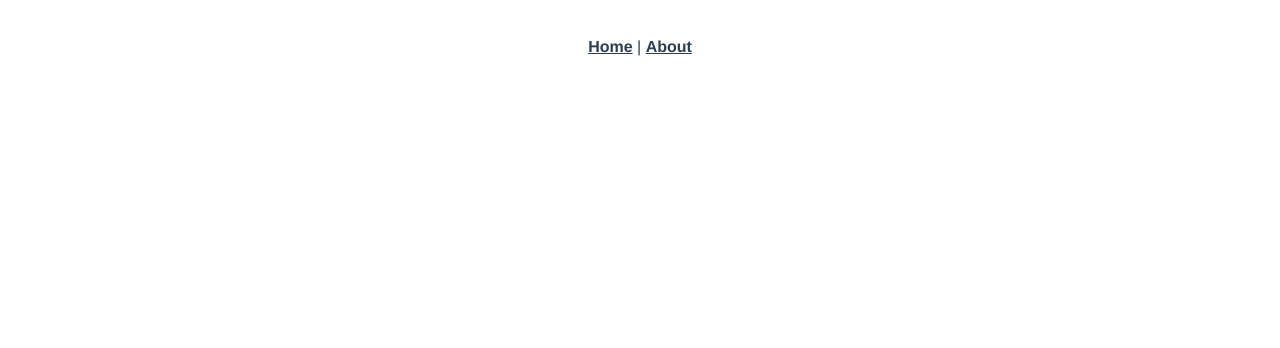
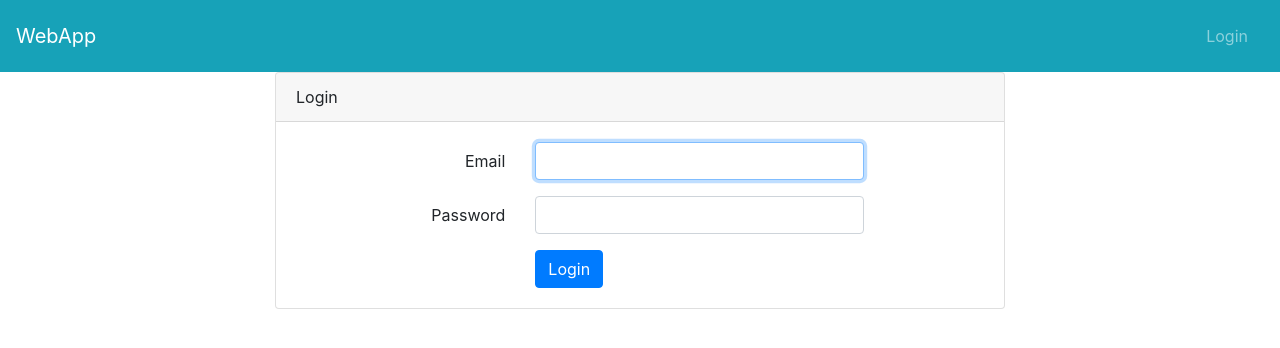
Before and after one commit to mrlee24/my-app, a Vue app: page /login in a window 1280 px wide. Shown: the top 348 px of the page. Built offline with nearby package versions, Linux system fonts and the light colour scheme; no server answers.

Commit message:
Initial Commit
Initial Commit

```diff
--- a/package.json
+++ b/package.json
@@ -8,7 +8,9 @@
     "lint": "vue-cli-service lint"
   },
   "dependencies": {
+    "bootstrap-vue": "^2.15.0",
     "core-js": "^3.6.5",
+    "firebase": "^7.14.6",
     "vue": "^2.6.11",
     "vue-router": "^3.2.0",
     "vuex": "^3.4.0"
--- a/src/App.vue
+++ b/src/App.vue
@@ -1,32 +1,18 @@
 <template>
   <div id="app">
-    <div id="nav">
-      <router-link to="/">Home</router-link> |
-      <router-link to="/about">About</router-link>
-    </div>
+    <Navbar />
     <router-view/>
   </div>
 </template>
 
-<style lang="scss">
-#app {
-  font-family: Avenir, Helvetica, Arial, sans-serif;
-  -webkit-font-smoothing: antialiased;
-  -moz-osx-font-smoothing: grayscale;
-  text-align: center;
-  color: #2c3e50;
-}
-
-#nav {
-  padding: 30px;
-
-  a {
-    font-weight: bold;
-    color: #2c3e50;
-
-    &.router-link-exact-active {
-      color: #42b983;
-    }
+<script>
+import Navbar from '@/components/Navbar.vue'
+export default {
+  components: {
+    Navbar
   }
 }
+</script>
+
+<style lang="scss">
 </style>
--- a/src/components/HelloWorld.vue
+++ /dev/null
@@ -1,60 +0,0 @@
-<template>
-  <div class="hello">
-    <h1>{{ msg }}</h1>
-    <p>
-      For a guide and recipes on how to configure / customize this project,<br>
-      check out the
-      <a href="https://cli.vuejs.org" target="_blank" rel="noopener">vue-cli documentation</a>.
-    </p>
-    <h3>Installed CLI Plugins</h3>
-    <ul>
-      <li><a href="https://github.com/vuejs/vue-cli/tree/dev/packages/%40vue/cli-plugin-babel" target="_blank" rel="noopener">babel</a></li>
-      <li><a href="https://github.com/vuejs/vue-cli/tree/dev/packages/%40vue/cli-plugin-router" target="_blank" rel="noopener">router</a></li>
-      <li><a href="https://github.com/vuejs/vue-cli/tree/dev/packages/%40vue/cli-plugin-vuex" target="_blank" rel="noopener">vuex</a></li>
-      <li><a href="https://github.com/vuejs/vue-cli/tree/dev/packages/%40vue/cli-plugin-eslint" target="_blank" rel="noopener">eslint</a></li>
-    </ul>
-    <h3>Essential Links</h3>
-    <ul>
-      <li><a href="https://vuejs.org" target="_blank" rel="noopener">Core Docs</a></li>
-      <li><a href="https://forum.vuejs.org" target="_blank" rel="noopener">Forum</a></li>
-      <li><a href="https://chat.vuejs.org" target="_blank" rel="noopener">Community Chat</a></li>
-      <li><a href="https://twitter.com/vuejs" target="_blank" rel="noopener">Twitter</a></li>
-      <li><a href="https://news.vuejs.org" target="_blank" rel="noopener">News</a></li>
-    </ul>
-    <h3>Ecosystem</h3>
-    <ul>
-      <li><a href="https://router.vuejs.org" target="_blank" rel="noopener">vue-router</a></li>
-      <li><a href="https://vuex.vuejs.org" target="_blank" rel="noopener">vuex</a></li>
-      <li><a href="https://github.com/vuejs/vue-devtools#vue-devtools" target="_blank" rel="noopener">vue-devtools</a></li>
-      <li><a href="https://vue-loader.vuejs.org" target="_blank" rel="noopener">vue-loader</a></li>
-      <li><a href="https://github.com/vuejs/awesome-vue" target="_blank" rel="noopener">awesome-vue</a></li>
-    </ul>
-  </div>
-</template>
-
-<script>
-export default {
-  name: 'HelloWorld',
-  props: {
-    msg: String
-  }
-}
-</script>
-
-<!-- Add "scoped" attribute to limit CSS to this component only -->
-<style scoped lang="scss">
-h3 {
-  margin: 40px 0 0;
-}
-ul {
-  list-style-type: none;
-  padding: 0;
-}
-li {
-  display: inline-block;
-  margin: 0 10px;
-}
-a {
-  color: #42b983;
-}
-</style>
--- /dev/null
+++ b/src/components/Navbar.vue
@@ -0,0 +1,55 @@
+<template>
+    <b-navbar toggleable="lg" type="dark" variant="info">
+      <b-navbar-brand href="#">WebApp</b-navbar-brand>
+
+      <b-navbar-toggle target="nav-collapse"></b-navbar-toggle>
+
+      <b-collapse id="nav-collapse" is-nav>
+        <b-navbar-nav>
+        </b-navbar-nav>
+
+        <!-- Right aligned nav items -->
+        <b-navbar-nav class="ml-auto">
+          <b-nav-item right>
+            <!-- Using 'button-content' slot -->
+            <template v-if="user.loggedIn">
+              <div class="nav-item">{{user.data.displayName}}</div>
+              <li class="nav-item">
+                <a class="nav-link" @click.prevent="signOut">Sign out</a>
+              </li>
+            </template>
+            <template v-else>
+              <li class="nav-item">
+                <router-link to="/login" class="nav-link">Login</router-link>
+              </li>
+            </template>
+          </b-nav-item>
+        </b-navbar-nav>
+      </b-collapse>
+    </b-navbar>
+</template>
+
+<script>
+import { mapGetters } from "vuex";
+import firebase from "firebase";
+export default {
+  computed: {
+    ...mapGetters({
+// map `this.user` to `this.$store.getters.user`
+      user: "user"
+    })
+  },
+  methods: {
+    signOut() {
+      firebase
+        .auth()
+        .signOut()
+        .then(() => {
+          this.$router.replace({
+            name: "home"
+          });
+        });
+    }
+  }
+};
+</script>
--- a/src/main.js
+++ b/src/main.js
@@ -2,8 +2,39 @@ import Vue from 'vue'
 import App from './App.vue'
 import router from './router'
 import store from './store'
+//BootstrapVue
+import { BootstrapVue, IconsPlugin } from 'bootstrap-vue'
+import 'bootstrap/dist/css/bootstrap.css'
+import 'bootstrap-vue/dist/bootstrap-vue.css'
+//End
+//Firebase
+import * as firebase from "firebase";
+//End
+
+// Install BootstrapVue
+Vue.use(BootstrapVue)
+// Optionally install the BootstrapVue icon components plugin
+Vue.use(IconsPlugin)
 
 Vue.config.productionTip = false
+
+const configOptions = {
+  apiKey: "AIzaSyBZbS5nhN_QxOnFyogMP3sZ0jqZRsiEFss",
+  authDomain: "tenant-manage.firebaseapp.com",
+  databaseURL: "https://tenant-manage.firebaseio.com",
+  projectId: "tenant-manage",
+  storageBucket: "tenant-manage.appspot.com",
+  messagingSenderId: "854725763245",
+  appId: "1:854725763245:web:f04a6885c76cbdac83a624",
+  measurementId: "G-TPF9EDD0WW"
+};
+
+firebase.initializeApp(configOptions);
+firebase.auth().onAuthStateChanged(user => {
+  store.dispatch("fetchUser", user);
+});
+
+
 
 new Vue({
   router,
--- a/src/router/index.js
+++ b/src/router/index.js
@@ -1,22 +1,20 @@
 import Vue from 'vue'
 import VueRouter from 'vue-router'
+import Login from '../views/Login.vue'
 import Home from '../views/Home.vue'
 
 Vue.use(VueRouter)
 
   const routes = [
   {
+    path: '/login',
+    name: 'Login',
+    component: Login
+  },
+  {
     path: '/',
     name: 'Home',
     component: Home
-  },
-  {
-    path: '/about',
-    name: 'About',
-    // route level code-splitting
-    // this generates a separate chunk (about.[hash].js) for this route
-    // which is lazy-loaded when the route is visited.
-    component: () => import(/* webpackChunkName: "about" */ '../views/About.vue')
   }
 ]
 
--- a/src/store/index.js
+++ b/src/store/index.js
@@ -1,15 +1,37 @@
-import Vue from 'vue'
-import Vuex from 'vuex'
-
-Vue.use(Vuex)
-
+import Vue from "vue";
+import Vuex from "vuex";
+Vue.use(Vuex);
 export default new Vuex.Store({
   state: {
+    user: {
+      loggedIn: false,
+      data: null
+    }
+  },
+  getters: {
+    user(state){
+      return state.user
+    }
   },
   mutations: {
+    SET_LOGGED_IN(state, value) {
+      state.user.loggedIn = value;
+    },
+    SET_USER(state, data) {
+      state.user.data = data;
+    }
   },
   actions: {
-  },
-  modules: {
+    fetchUser({ commit }, user) {
+      commit("SET_LOGGED_IN", user !== null);
+      if (user) {
+        commit("SET_USER", {
+          displayName: user.displayName,
+          email: user.email
+        });
+      } else {
+        commit("SET_USER", null);
+      }
+    }
   }
-})
+});
--- a/src/views/About.vue
+++ /dev/null
@@ -1,5 +0,0 @@
-<template>
-  <div class="about">
-    <h1>This is an about page</h1>
-  </div>
-</template>
--- a/src/views/Home.vue
+++ b/src/views/Home.vue
@@ -1,18 +1,14 @@
 <template>
-  <div class="home">
-    <img alt="Vue logo" src="../assets/logo.png">
-    <HelloWorld msg="Welcome to Your Vue.js App"/>
-  </div>
+  <h1>YOU ARE AT THE HOMEPAGE</h1>
 </template>
 
 <script>
-// @ is an alias to /src
-import HelloWorld from '@/components/HelloWorld.vue'
 
 export default {
-  name: 'Home',
-  components: {
-    HelloWorld
-  }
+
 }
 </script>
+
+<style>
+
+</style>
--- /dev/null
+++ b/src/views/Login.vue
@@ -0,0 +1,91 @@
+<template>
+    <div class="container">
+        <template v-if="!user.loggedIn">
+            <div class="row justify-content-center">
+            <div class="col-md-8">
+                <div class="card">
+                <div class="card-header">Login</div>
+                <div class="card-body">
+                    <div v-if="error" class="alert alert-danger">{{error}}</div>
+                    <form action="#" @submit.prevent="submit">
+                    <div class="form-group row">
+                        <label for="email" class="col-md-4 col-form-label text-md-right">Email</label>
+
+                        <div class="col-md-6">
+                        <input
+                            id="email"
+                            type="email"
+                            class="form-control"
+                            name="email"
+                            value
+                            required
+                            autofocus
+                            v-model="form.email"
+                        />
+                        </div>
+                    </div>
+                    <div class="form-group row">
+                        <label for="password" class="col-md-4 col-form-label text-md-right">Password</label>
+                        <div class="col-md-6">
+                        <input
+                            id="password"
+                            type="password"
+                            class="form-control"
+                            name="password"
+                            required
+                            v-model="form.password"
+                        />
+                        </div>
+                    </div>
+                    <div class="form-group row mb-0">
+                        <div class="col-md-8 offset-md-4">
+                        <button type="submit" class="btn btn-primary">Login</button>
+                        </div>
+                    </div>
+                    </form>
+                </div>
+                </div>
+            </div>
+            </div>
+        </template>
+        <template v-else>
+            <div><h1>You are already logged in...</h1></div>
+        </template>
+    </div>
+</template>
+
+<script>
+import firebase from "firebase";
+import { mapGetters } from "vuex";
+
+export default {
+  data() {
+    return {
+      form: {
+        email: '',
+        password: ''
+      },
+      error: null
+    }
+  },
+  methods: {
+    submit(event) {
+        event.preventDefault();
+
+        firebase.auth().signInWithEmailAndPassword(this.form.email, this.form.password)
+        .then(() => {
+            this.$router.push('/');
+        })
+        .catch(err => {
+            this.error = err.message;
+        });
+    }
+  },
+  computed: {
+    ...mapGetters({
+    // map `this.user` to `this.$store.getters.user`
+      user: "user"
+    })
+  }
+};
+</script>
```
Also changed, not shown: 1 other file (tests, documents, lock files or other folders).
